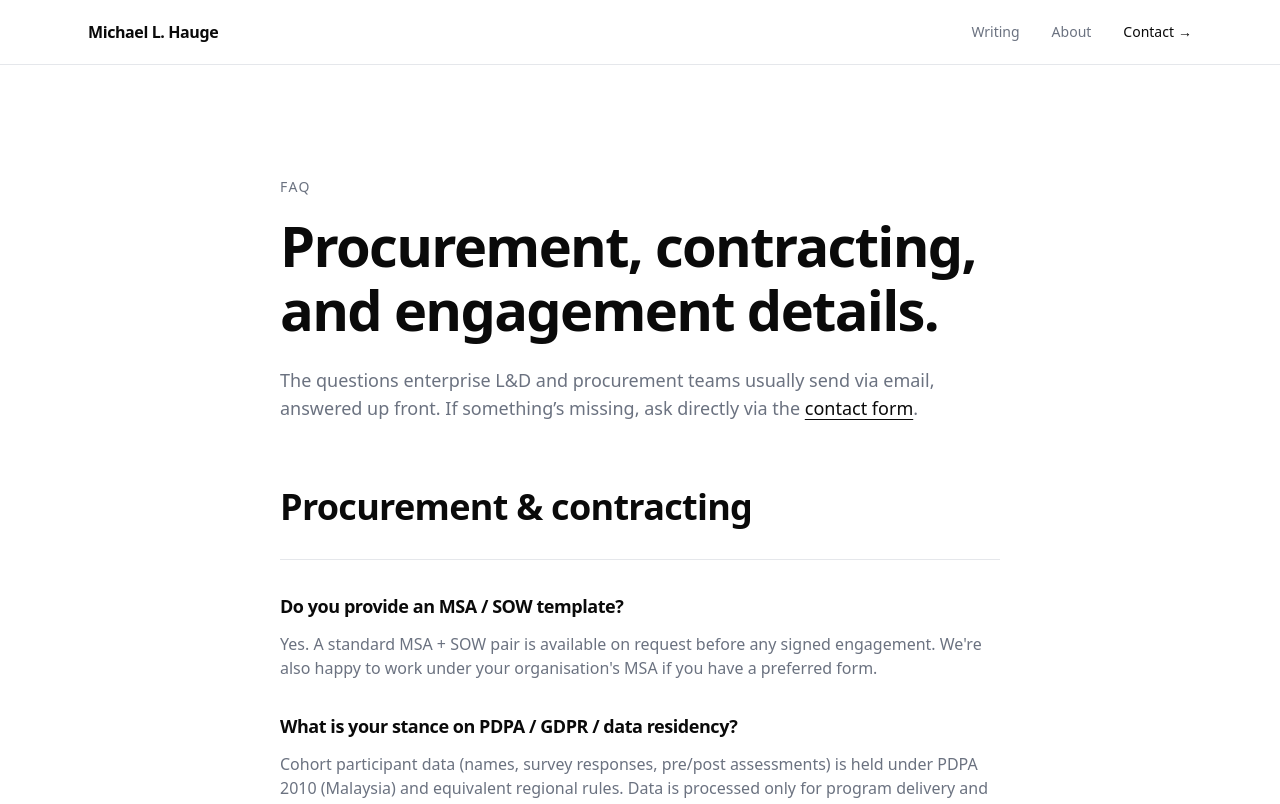
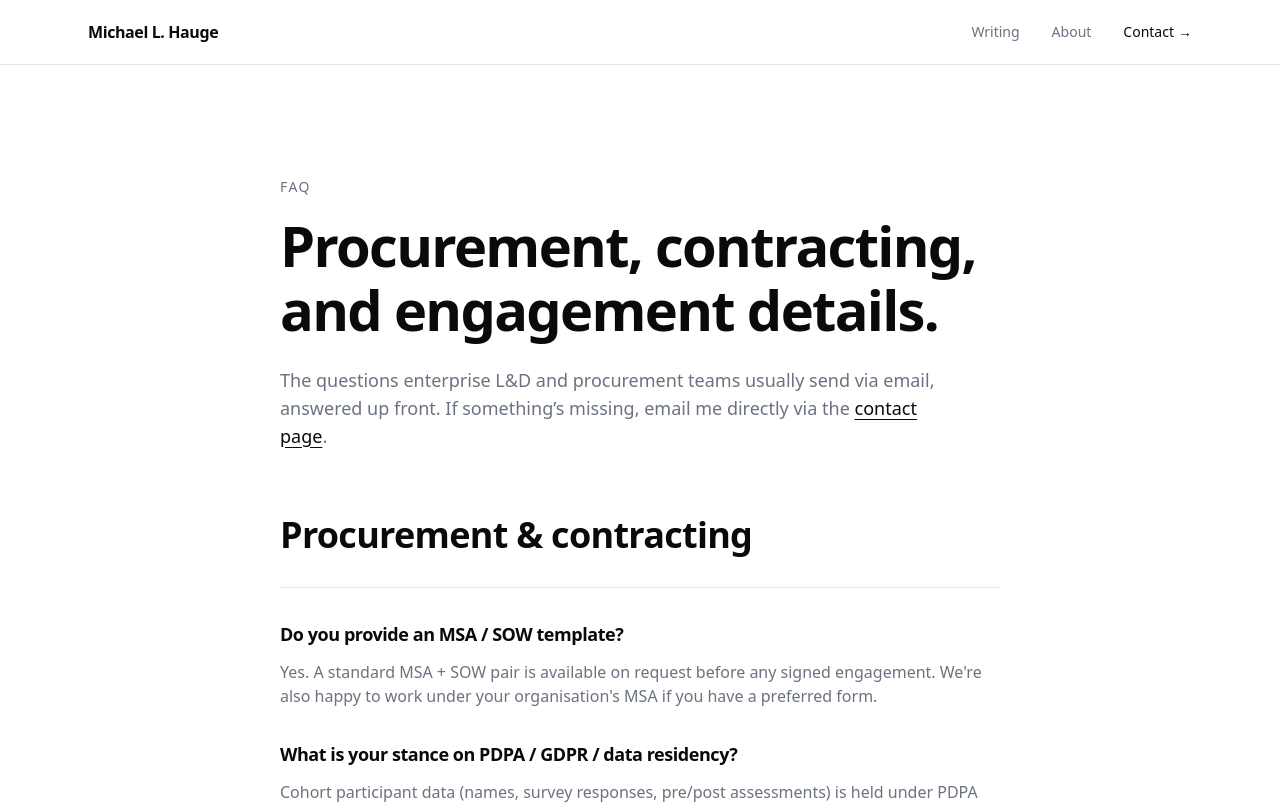
Before and after one commit to michaelhauge/hau-ge, a Next.js app: page /faq in a window 1280 px wide. Shown: the top 804 px of the page. Built offline with nearby package versions, Linux system fonts and the light colour scheme.

Commit message:
faq: replace 'contact form' wording with 'contact page'
The contact form was removed earlier; the FAQ intro still referenced it.

```diff
--- a/app/faq/page.tsx
+++ b/app/faq/page.tsx
@@ -93,13 +93,13 @@ export default function FAQPage() {
         </h1>
         <p className="mt-6 max-w-2xl text-lg text-muted">
           The questions enterprise L&amp;D and procurement teams usually send
-          via email, answered up front. If something&rsquo;s missing, ask
-          directly via the{" "}
+          via email, answered up front. If something&rsquo;s missing, email
+          me directly via the{" "}
           <Link
             href="/contact"
             className="font-medium text-foreground underline underline-offset-4 hover:text-muted"
           >
-            contact form
+            contact page
           </Link>
           .
         </p>
```
